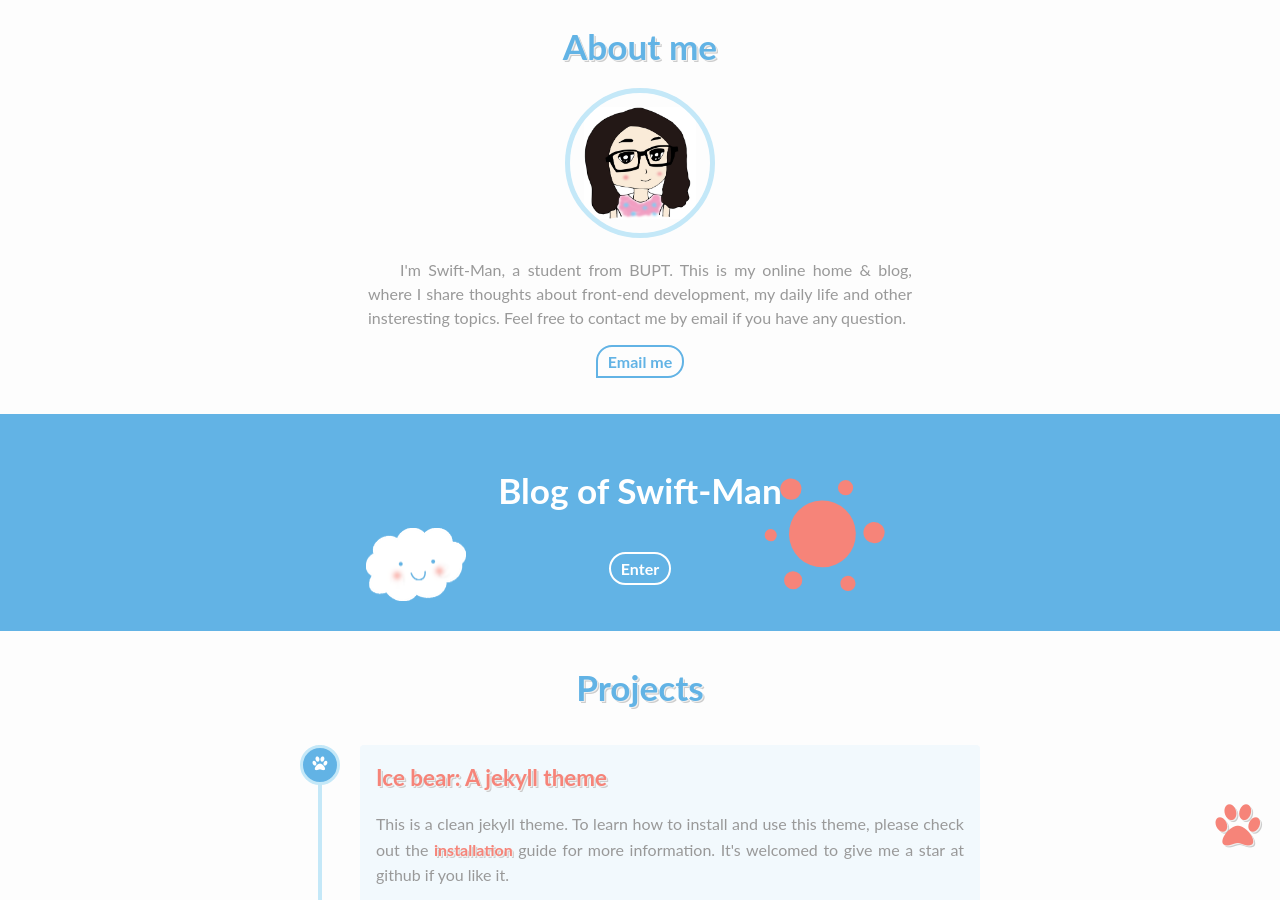
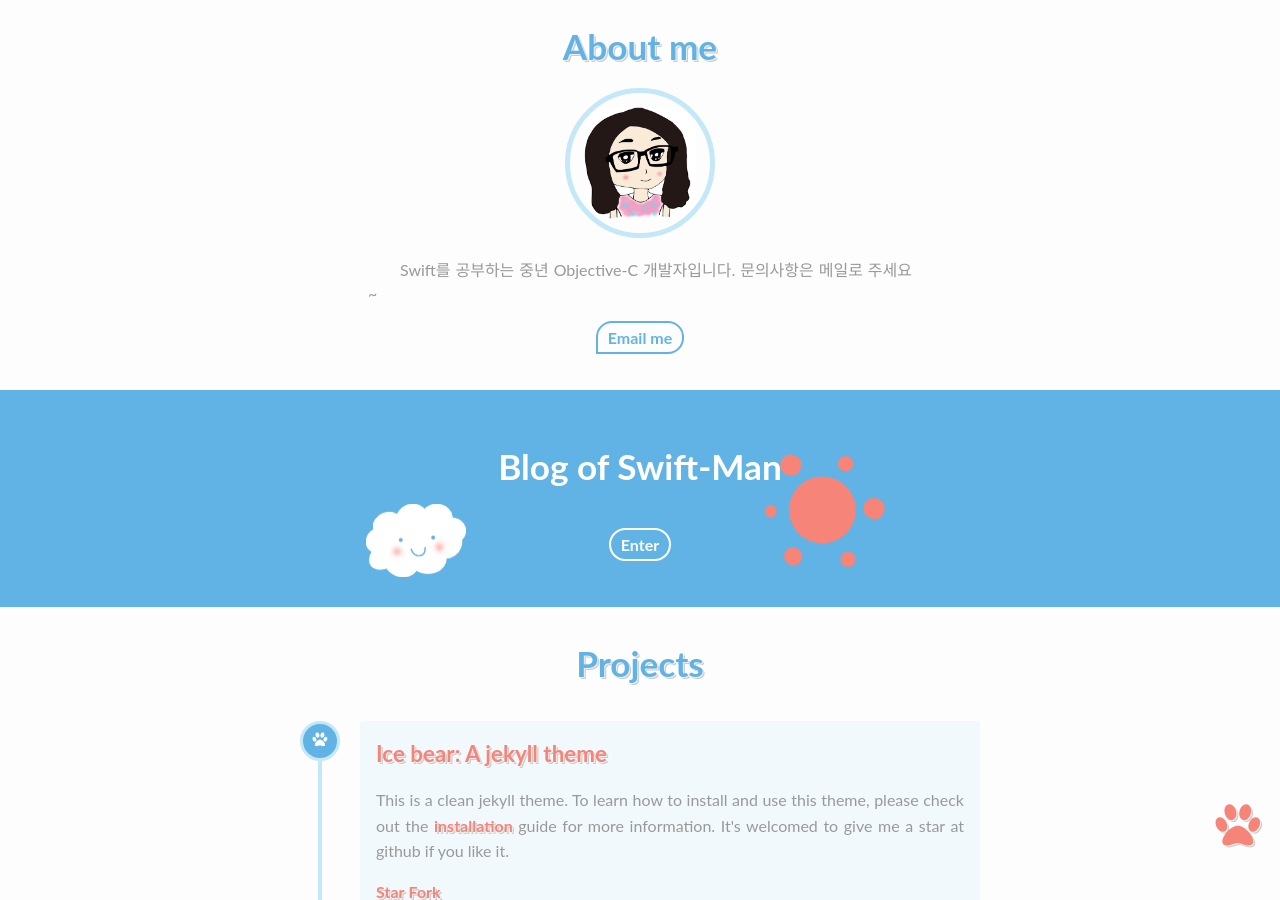
Before and after one commit to KimSeung-Jin/jiniopening.github.io, a Jekyll site: the page built from index.html, in a window 1280 px wide and 900 px high, scrolled down 396 px. Built offline with Jekyll 4.4.1, drawn with Linux system fonts in a browser that asks for light colours.

Commit message:
프로필 수정

```diff
--- a/_config.yml
+++ b/_config.yml
@@ -34,7 +34,7 @@ comment:
 author:
   #resume: /resume
   name: Swift-Man     #the name of Blog section
-  about_me: I'm Swift-Man, a student from BUPT. This is my online home & blog, where I share thoughts about front-end development, my daily life and other insteresting topics. Feel free to contact me by email if you have any question.
+  about_me: Swift를 공부하는 중년 Objective-C 개발자입니다. 문의사항은 메일로 주세요~
 
 # Social Links
 email:               jiniopening@naver.com
```
